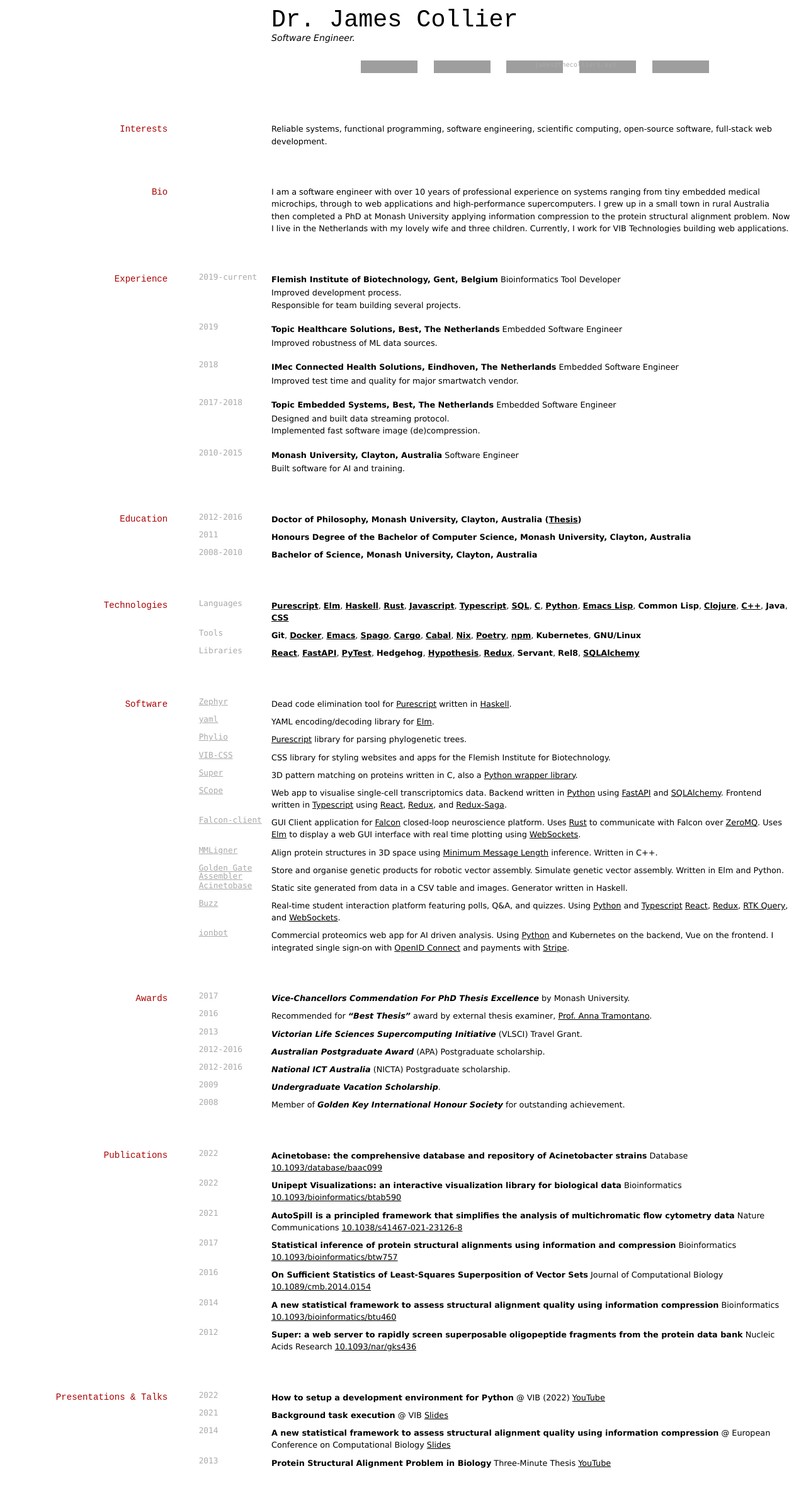
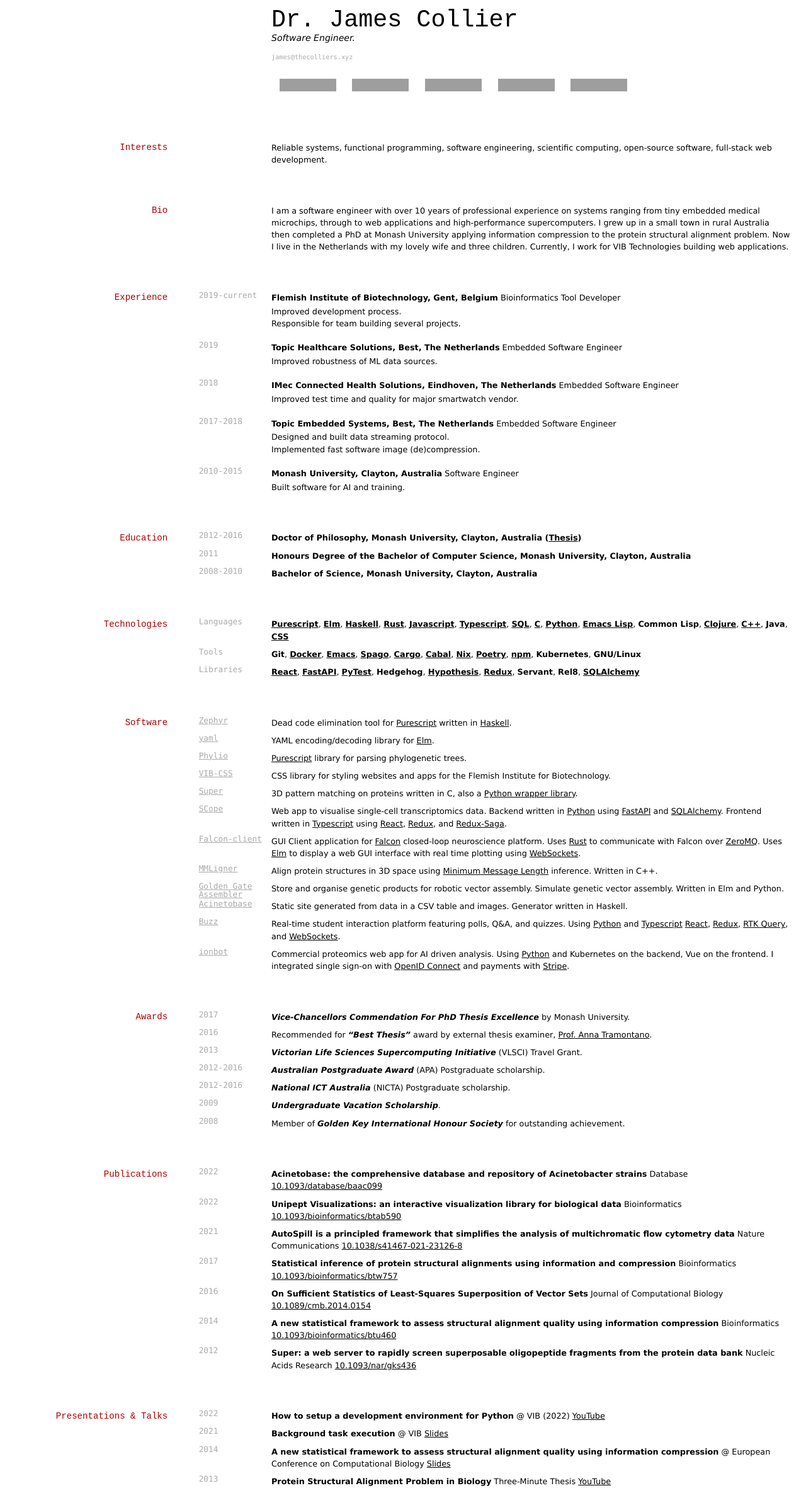
Before and after one commit to MaybeJustJames/jhc-at-home.github.io, a Jekyll site: the page built from index.md, in a window 1280 px wide. Shown: the whole page at 63% size. Built offline with Jekyll 4.4.1, drawn with Linux system fonts in a browser that asks for light colours; before the commit the page ends 2341 px from its top, so only the background shows below that; grey boxes are pictures that could not be loaded.

Commit message:
Move email out of my social links

```diff
--- a/index.md
+++ b/index.md
@@ -5,10 +5,11 @@ title: James Collier Résumé
 # Dr. James Collier
 Software Engineer.
 
+<div id="webaddress">
+  <a href="mailto:james@thecolliers.xyz">james@thecolliers.xyz</a>
+</div>
+
 <div style="display:flex;position:relative;left:33%;margin-top:1em;">
-  <div id="webaddress">
-    <a href="mailto:james@thecolliers.xyz">james@thecolliers.xyz</a>
-  </div>
   <div class="social-info">
     <a rel="me" href="https://aus.social/@MaybeJustJames"><img alt="Mastodon Follow" src="https://img.shields.io/mastodon/follow/109257440004957974?domain=https%3A%2F%2Faus.social&label=Mastodon&style=social"></a>
   </div>
```
